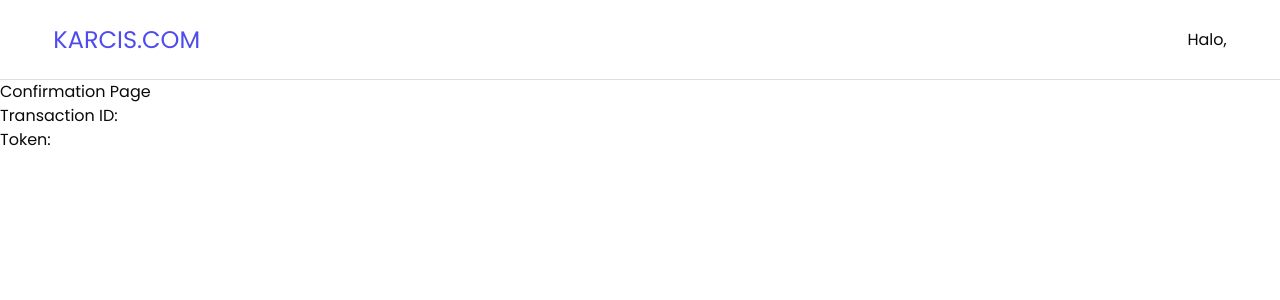
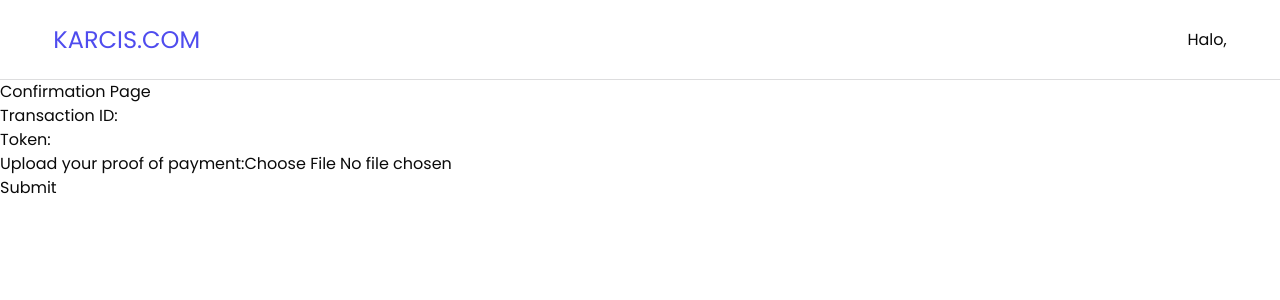
Before and after one commit to LuthfiND/tugas, a Next.js app: page /confirmation in a window 1280 px wide. Shown: the top 300 px of the page. Built offline with nearby package versions, Linux system fonts and the light colour scheme; no server answers.

Commit message:
add: page for confirmation

```diff
--- a/src/app/confirmation/page.tsx
+++ b/src/app/confirmation/page.tsx
@@ -1,18 +1,66 @@
-// app/confirmation/page.tsx
-'use client'
+'use client';
 
 import { useSearchParams } from 'next/navigation';
+import { useState } from 'react';
+import { useDispatch, useSelector } from 'react-redux';
+import { RootState, AppDispatch } from '@/lib/store'; // Sesuaikan dengan struktur Redux Anda
+import { uploadProof } from '@/store/slices/transactionSlice'; // Action Redux untuk upload
 
 export default function ConfirmationPage() {
   const searchParams = useSearchParams();
   const id = searchParams.get('id');
   const token = searchParams.get('token');
 
+  const dispatch = useDispatch<AppDispatch>();
+  const uploadStatus = useSelector((state: RootState) => state.transaction.uploadStatus);
+
+  const [file, setFile] = useState<File | null>(null);
+  const [message, setMessage] = useState('');
+
+  const handleFileChange = (event: React.ChangeEvent<HTMLInputElement>) => {
+    if (event.target.files && event.target.files[0]) {
+      setFile(event.target.files[0]);
+    }
+  };
+
+  const handleSubmit = (event: React.FormEvent) => {
+    event.preventDefault();
+
+    if (!file || !id) {
+      setMessage('Please select a file and ensure the transaction ID is valid.');
+      return;
+    }
+
+    const formData = new FormData();
+    formData.append('proof', file);
+
+    // Dispatch Redux action
+    dispatch(uploadProof({ id, formData }));
+  };
+
   return (
     <div>
       <h1>Confirmation Page</h1>
       <p>Transaction ID: {id}</p>
       <p>Token: {token}</p>
+
+      <form onSubmit={handleSubmit}>
+        <div>
+          <label htmlFor="proof">Upload your proof of payment:</label>
+          <input
+            type="file"
+            id="proof"
+            accept="image/*,application/pdf"
+            onChange={handleFileChange}
+          />
+        </div>
+        <button type="submit" disabled={uploadStatus === 'loading'}>
+          {uploadStatus === 'loading' ? 'Uploading...' : 'Submit'}
+        </button>
+      </form>
+      {uploadStatus === 'success' && <p>Proof of payment uploaded successfully!</p>}
+      {uploadStatus === 'error' && <p>Failed to upload proof of payment. Please try again.</p>}
+      {message && <p>{message}</p>}
     </div>
   );
 }
--- a/src/lib/store.ts
+++ b/src/lib/store.ts
@@ -3,6 +3,7 @@ import { createWrapper } from 'next-redux-wrapper';
 import eventsReducer from '../store/slices/EventsSlice';
 import authReducer from '../store/slices/AuthSlice';
 import couponReducer from '../store/slices/CouponSlice';
+import transactionReducer from '../store/slices/transactionSlice';
 
 
 export const makeStore = () =>
@@ -11,6 +12,7 @@ export const makeStore = () =>
       events: eventsReducer,
       auth : authReducer,
       coupon: couponReducer,
+      transaction: transactionReducer,
     },
     middleware: (getDefaultMiddleware) =>
       getDefaultMiddleware({
--- a/src/store/provider.tsx
+++ b/src/store/provider.tsx
@@ -6,6 +6,7 @@ import eventsReducer, { EventDetailState, EventsState } from './slices/EventsSli
 import authReducer , {loginState}  from './slices/AuthSlice'
 import { ReactNode } from 'react';
 import couponReducer, { CouponState } from './slices/CouponSlice';
+import transactionReducer, { initialStateType } from './slices/transactionSlice';
 
 export interface RootState {
   events: {
@@ -13,13 +14,16 @@ export interface RootState {
     eventDetail: EventDetailState;
   };
   auth : loginState
-  coupon : CouponState
+  coupon : CouponState,
+  transaction : initialStateType
 }
+
 
 const rootReducer = combineReducers({
   events: eventsReducer,
   auth : authReducer,
-  coupon : couponReducer
+  coupon : couponReducer,
+  transaction : transactionReducer
 });
 
 const makeStore = (preloadedState?: Partial<RootState>) => {
--- /dev/null
+++ b/src/store/slices/TransactionSlice.ts
@@ -0,0 +1,57 @@
+import { createSlice, createAsyncThunk } from '@reduxjs/toolkit';
+import axios from 'axios';
+
+// Async thunk untuk upload proof
+export const uploadProof = createAsyncThunk(
+  'transaction/uploadProof',
+  async ({ id, formData }: { id: string; formData: FormData }, { rejectWithValue }) => {
+    try {
+      const response = await axios.post(
+        `${process.env.NEXT_PUBLIC_API_URL}api/transaction/${id}`,
+        formData,
+        {
+          headers: {
+            'Content-Type': 'multipart/form-data',
+          },
+        }
+      );
+      return response.data;
+    } catch (error: any) {
+      return rejectWithValue(error.response?.data || 'Failed to upload proof');
+    }
+  }
+);
+
+export type initialStateType = {
+    uploadStatus: 'idle' | 'loading' | 'success' | 'error';
+    error: string | null;
+    };
+// Initial state
+const initialState : initialStateType = {
+  uploadStatus: 'idle', // idle | loading | success | error
+  error: null as string | null,
+};
+
+// Slice
+const transactionSlice = createSlice({
+  name: 'transaction',
+  initialState,
+  reducers: {},
+  extraReducers: (builder) => {
+    builder
+      .addCase(uploadProof.pending, (state) => {
+        state.uploadStatus = 'loading';
+        state.error = null;
+      })
+      .addCase(uploadProof.fulfilled, (state) => {
+        state.uploadStatus = 'success';
+        state.error = null;
+      })
+      .addCase(uploadProof.rejected, (state, action) => {
+        state.uploadStatus = 'error';
+        state.error = action.payload as string;
+      });
+  },
+});
+
+export default transactionSlice.reducer;
```
Also changed, not shown: src/app/api/events/transaction/upload-proof/routes.ts (added).
